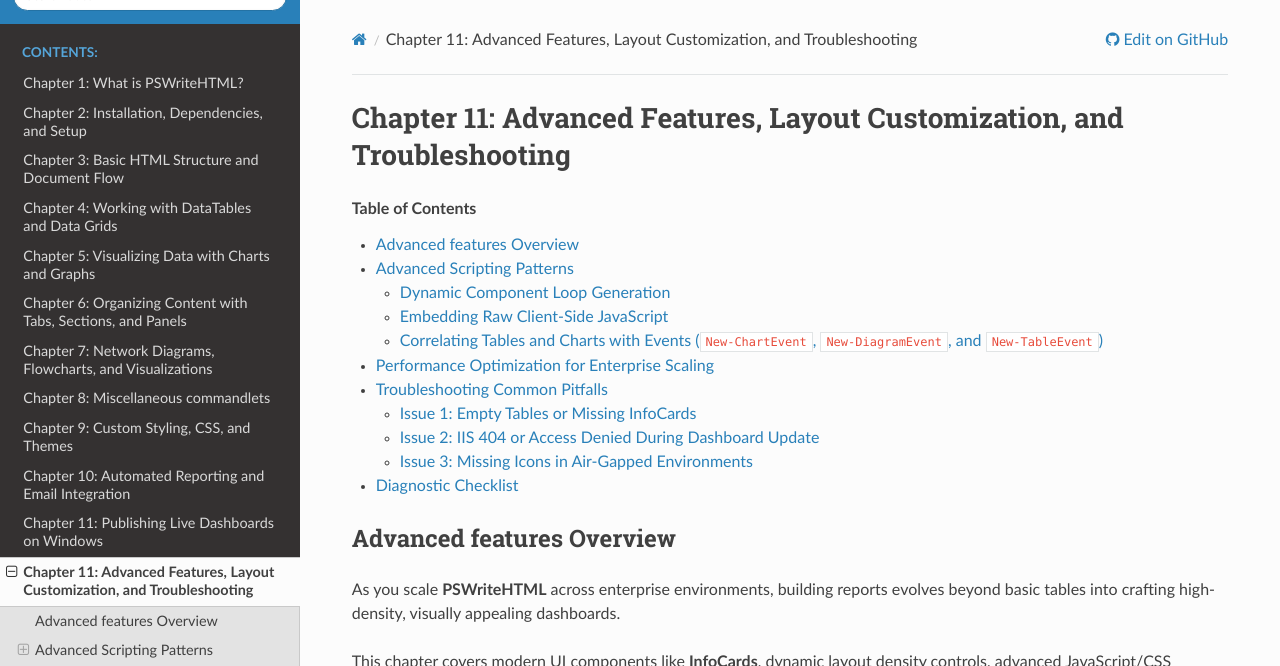
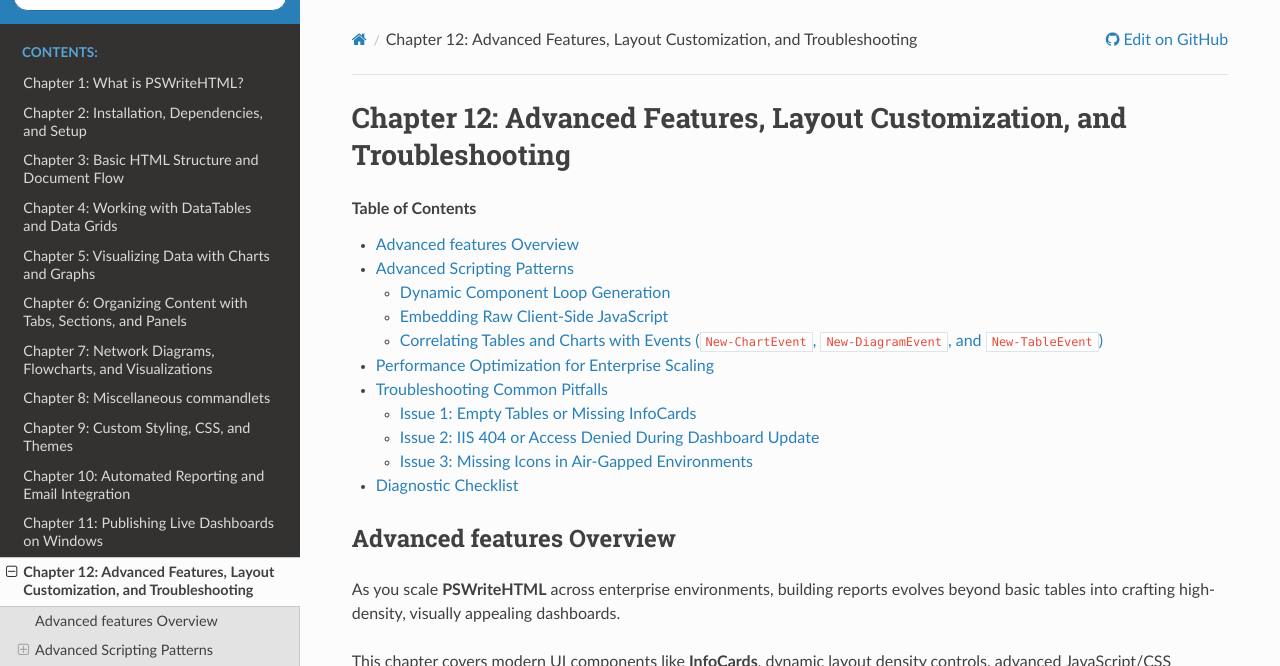
Before and after one commit to nicozanf/PSWriteHTML-doc, a Sphinx documentation site: the page built from docs/chapter-12.rst, in a window 1280 px wide and 900 px high. Shown: the top 666 px of the window. Built offline with Sphinx 7.4.7 and the Read the Docs theme 3.1.0, drawn with Linux system fonts in a browser that asks for light colours.

Commit message:
small fix for chapter insertion

```diff
--- a/docs/chapter-12.rst
+++ b/docs/chapter-12.rst
@@ -1,5 +1,5 @@
 ========================================================================
-Chapter 11: Advanced Features, Layout Customization, and Troubleshooting
+Chapter 12: Advanced Features, Layout Customization, and Troubleshooting
 ========================================================================
 
 .. contents:: Table of Contents
```
Also changed, not shown: docs/chapter-01.rst (+4 -3 lines).
